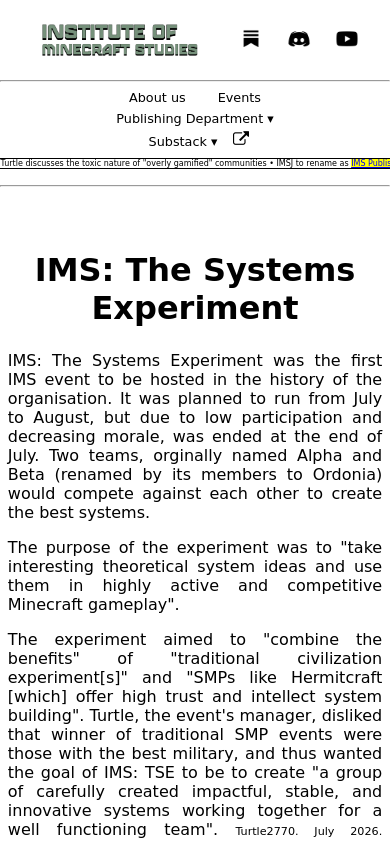
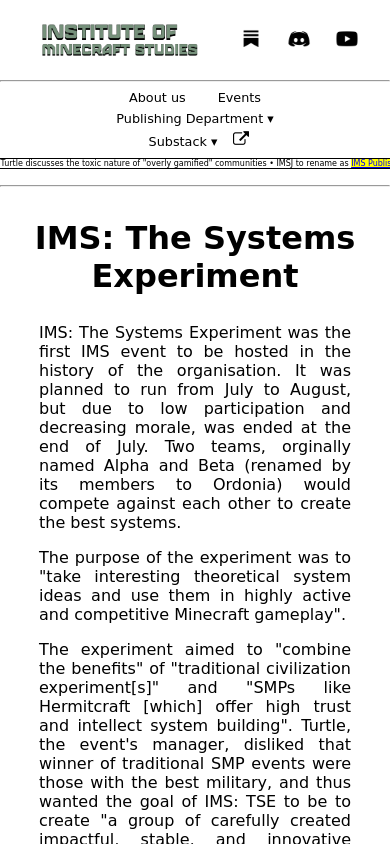
Before and after one commit to imsresearch/ims-website, a React (Vite) app: page /events/past/systems-experiment in a window 390 px wide. Shown: the top 844 px of the page. Built offline with nearby package versions, Linux system fonts and the light colour scheme.

Commit message:
Standardise TSE with about us

```diff
--- a/src/styles/systems-experiment.css
+++ b/src/styles/systems-experiment.css
@@ -4,7 +4,7 @@
 
     font-size: 2.8rem;
 
-    padding: 4rem 8vw 0 8vw;
+    padding: 2rem 8vw 0 8vw;
 }
 
 .TSE-page h3 p small{
@@ -35,8 +35,7 @@
     font-size: 1.2rem;
     text-justify: auto;
 
-    padding: 3vw;
-    padding-bottom: 0;
+    padding: 3vw 0;
 }
 
 .TSE-media{
@@ -76,7 +75,8 @@
     }
 
     .TSE-description{
-        padding: 2vw;
+        width: 80%;
+
     }
 
     .TSE-media{
@@ -86,6 +86,7 @@
     .TSE-grid{
         display: flex;
         flex-direction: column;
+        align-items: center;
     }
 
     .TSE-media img{
```
